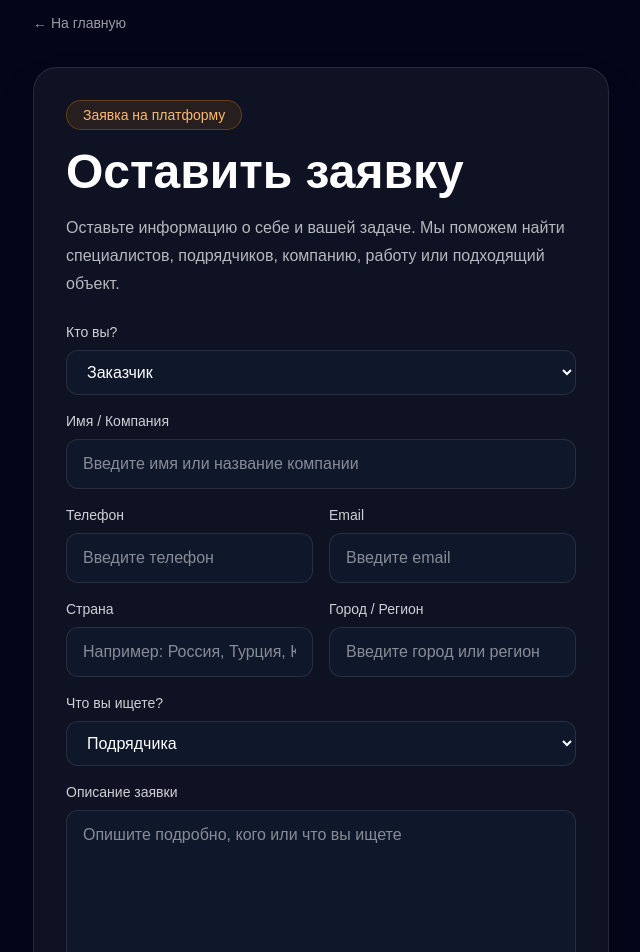
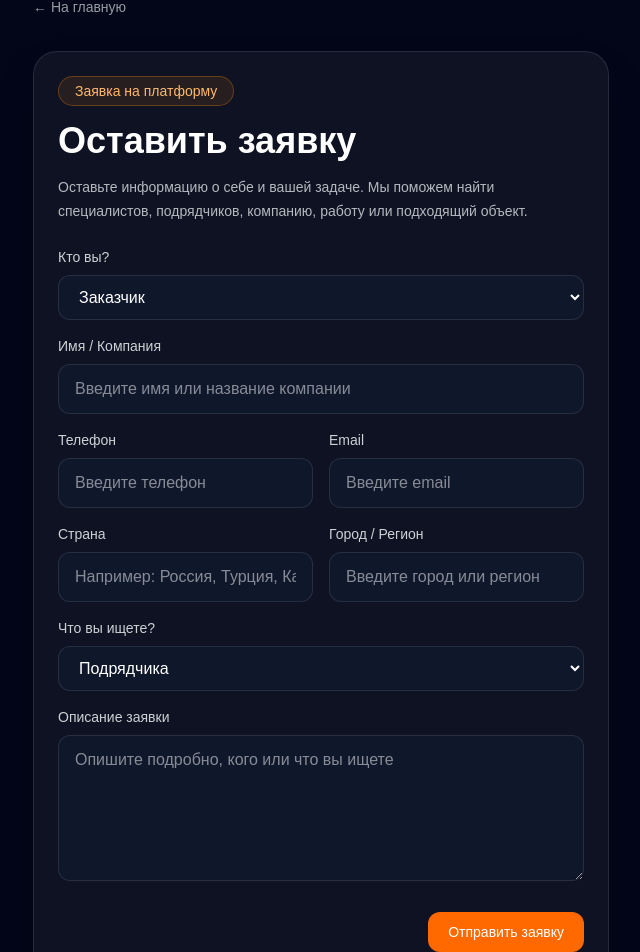
Before and after one commit to spasatel112233-svg/stroikontur, a Next.js app: page /request in a window 1280 px wide. Shown: the part 29-981 px from the top of the page, without its empty margins (319-959 px from the left). Built offline with nearby package versions, Linux system fonts and the light colour scheme.

Commit message:
Update page.tsx

```diff
--- a/app/request/page.tsx
+++ b/app/request/page.tsx
@@ -1,22 +1,22 @@
 export default function RequestPage() {
   return (
     <main className="min-h-screen bg-slate-950 text-white">
-      <div className="mx-auto max-w-2xl px-6 py-10 md:px-10 lg:px-12">
+      <div className="mx-auto max-w-2xl px-6 py-6 md:px-10 lg:px-12">
         <div className="mb-8">
           <a href="/" className="text-sm text-white/60 transition hover:text-white">
             ← На главную
           </a>
         </div>
 
-        <div className="rounded-3xl border border-white/10 bg-white/5 p-6 shadow-2xl md:p-8">
+        <div className="rounded-3xl border border-white/10 bg-white/5 p-5 shadow-2xl md:p-6">
           <div className="mb-6">
             <div className="mb-3 inline-flex rounded-full border border-orange-400/30 bg-orange-400/10 px-4 py-1 text-sm text-orange-300">
               Заявка на платформу
             </div>
-            <h1 className="text-3xl font-bold leading-tight md:text-5xl">
+            <h1 className="text-3xl font-bold leading-tight md:text-4xl">
               Оставить заявку
             </h1>
-            <p className="mt-3 max-w-2xl text-sm leading-7 text-white/70 md:text-base">
+            <p className="mt-3 max-w-2xl text-sm leading-6 text-white/70 md:text-sm">
               Оставьте информацию о себе и вашей задаче. Мы поможем найти
               специалистов, подрядчиков, компанию, работу или подходящий объект.
             </p>
@@ -98,16 +98,16 @@ export default function RequestPage() {
             <div>
               <label className="mb-2 block text-sm text-white/80">Описание заявки</label>
               <textarea
-                rows={6}
+                rows={5}
                 placeholder="Опишите подробно, кого или что вы ищете"
                 className="w-full rounded-xl border border-white/10 bg-slate-900 px-4 py-3 text-white outline-none transition focus:border-orange-400"
               />
             </div>
 
-            <div className="pt-2">
+            <div className="pt-2 flex justify-end">
               <button
                 type="submit"
-                className="w-full rounded-xl bg-orange-500 px-5 py-3 text-sm font-semibold text-white transition hover:bg-orange-400 md:w-auto"
+                className="w-full rounded-xl bg-orange-500 px-5 py-2.5 text-sm font-medium text-white transition hover:bg-orange-400 md:w-auto"
               >
                 Отправить заявку
               </button>
```
